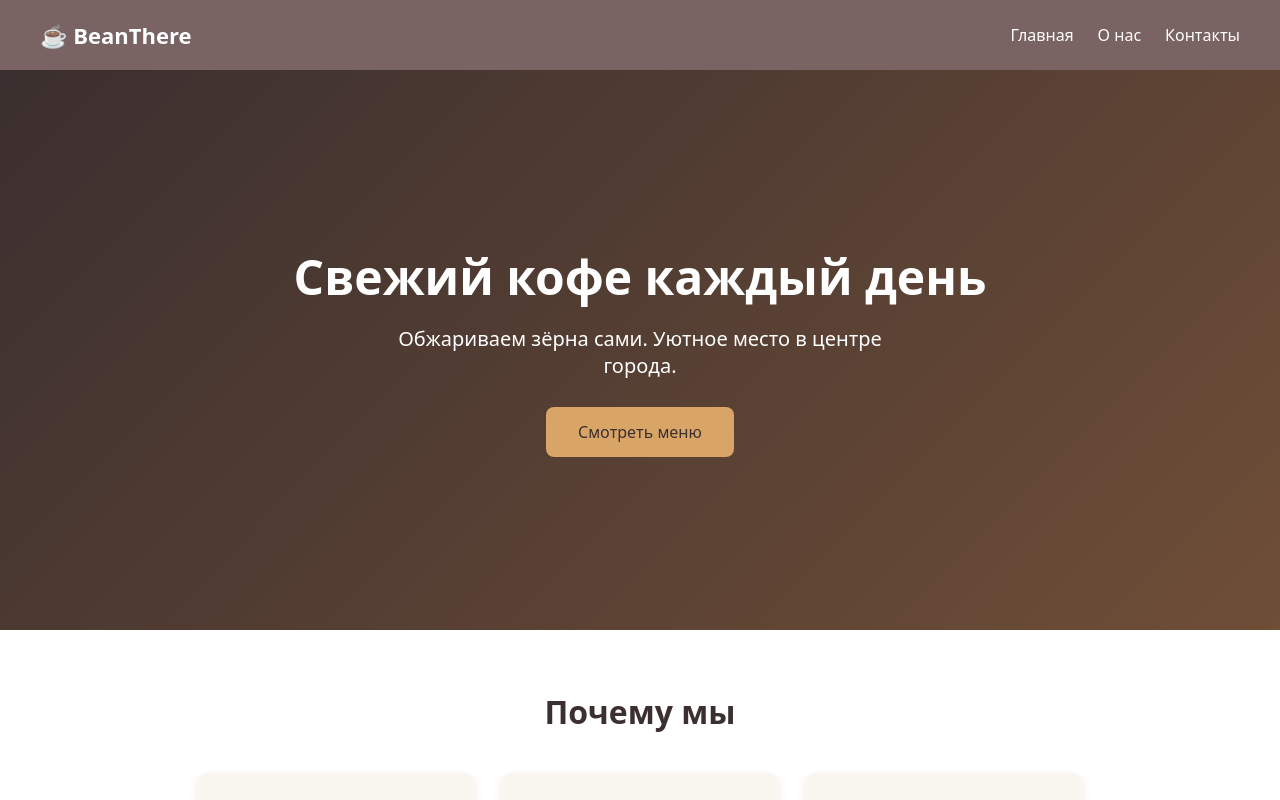
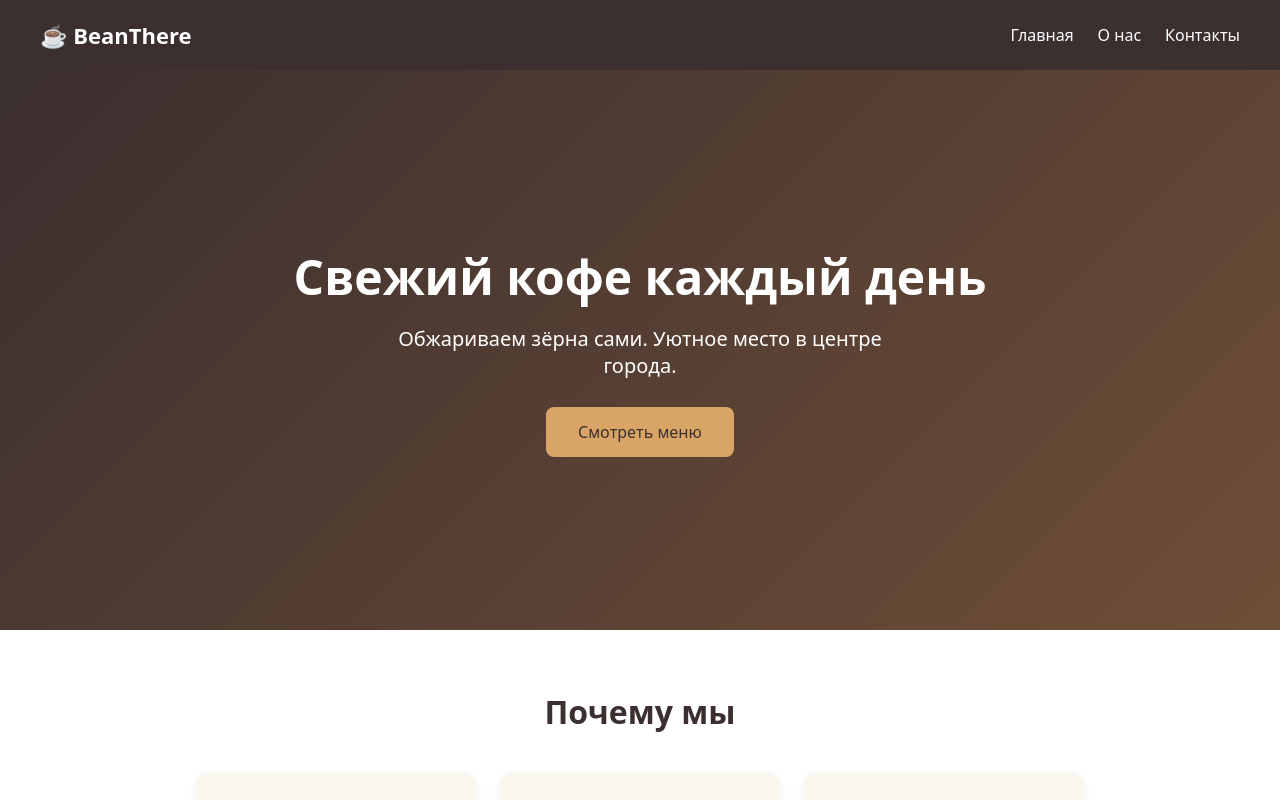
Before and after one commit to amirmurat/foqus-mirror, a React (Vite) app: page / in a window 1280 px wide. Shown: the top 800 px of the page. Built offline with nearby package versions, Linux system fonts and the light colour scheme.

Commit message:
Revert "Изменил цвет фона хедера"

```diff
--- a/src/App.css
+++ b/src/App.css
@@ -10,7 +10,7 @@
   justify-content: space-between;
   align-items: center;
   padding: 20px 40px;
-  background: #796363;
+  background: #3b2f2f;
   color: #fff;
 }
 .logo {
```
